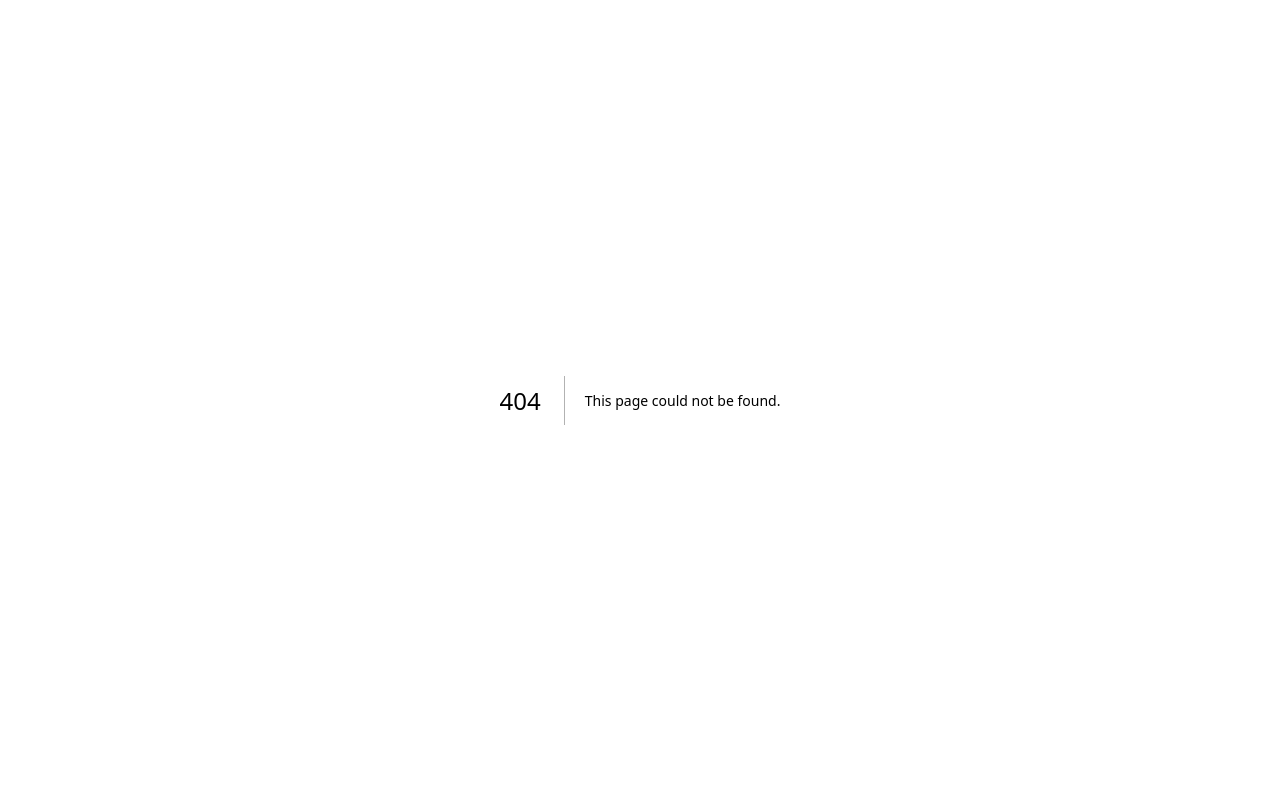
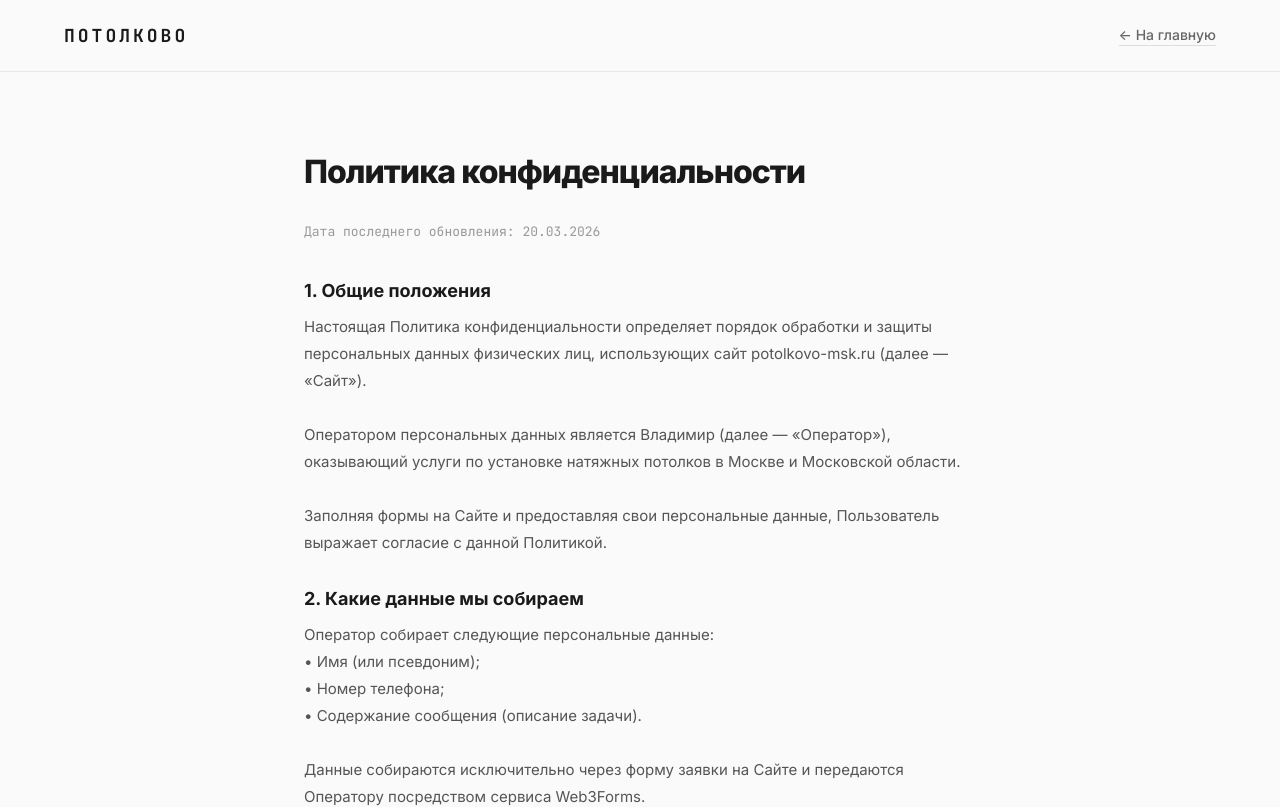
Before and after one commit to svladimirtsk-crypto/nextjs-potolkovo, a Next.js app: page /privacy in a window 1280 px wide. Before the commit this address had no page. Shown: the top 807 px of the page. Built offline with nearby package versions, Linux system fonts and the light colour scheme.

Commit message:
Create page.tsx

```diff
--- /dev/null
+++ b/app/privacy/page.tsx
@@ -0,0 +1,137 @@
+import type { Metadata } from "next";
+import Link from "next/link";
+
+export const metadata: Metadata = {
+  title: "Политика конфиденциальности — ПОТОЛКОВО",
+  description: "Политика конфиденциальности и обработки персональных данных сайта ПОТОЛКОВО.",
+};
+
+export default function PrivacyPage() {
+  return (
+    <div style={{
+      fontFamily: "'Inter', -apple-system, BlinkMacSystemFont, 'Segoe UI', sans-serif",
+      color: "#1a1a1a", background: "#fafafa", minHeight: "100vh",
+    }}>
+      <style>{`
+        @import url('https://fonts.googleapis.com/css2?family=Inter:wght@400;500;600;700;800&family=JetBrains+Mono:wght@400;500;700&display=swap');
+        * { margin: 0; padding: 0; box-sizing: border-box; }
+        html { scroll-behavior: smooth; }
+      `}</style>
+
+      {/* Header */}
+      <header style={{
+        padding: "24px clamp(24px,5vw,80px)", borderBottom: "1px solid #e8e8e8",
+        display: "flex", justifyContent: "space-between", alignItems: "center",
+      }}>
+        <Link href="/" style={{
+          fontFamily: "'JetBrains Mono', monospace", fontSize: 18, fontWeight: 700,
+          letterSpacing: 3, textTransform: "uppercase", color: "#1a1a1a", textDecoration: "none",
+        }}>
+          ПОТОЛКОВО
+        </Link>
+        <Link href="/" style={{
+          fontSize: 14, fontWeight: 500, color: "#666", textDecoration: "none",
+          borderBottom: "1px solid #ddd", paddingBottom: 2,
+        }}>
+          ← На главную
+        </Link>
+      </header>
+
+      {/* Content */}
+      <main style={{ maxWidth: 800, margin: "0 auto", padding: "80px clamp(24px,5vw,80px)" }}>
+        <h1 style={{ fontSize: 32, fontWeight: 800, marginBottom: 32, letterSpacing: -1 }}>
+          Политика конфиденциальности
+        </h1>
+        <p style={{ fontSize: 13, color: "#999", marginBottom: 40, fontFamily: "'JetBrains Mono', monospace" }}>
+          Дата последнего обновления: {new Date().toLocaleDateString("ru-RU")}
+        </p>
+
+        {[
+          {
+            title: "1. Общие положения",
+            text: `Настоящая Политика конфиденциальности определяет порядок обработки и защиты персональных данных физических лиц, использующих сайт potolkovo-msk.ru (далее — «Сайт»).
+
+Оператором персональных данных является Владимир (далее — «Оператор»), оказывающий услуги по установке натяжных потолков в Москве и Московской области.
+
+Заполняя формы на Сайте и предоставляя свои персональные данные, Пользователь выражает согласие с данной Политикой.`,
+          },
+          {
+            title: "2. Какие данные мы собираем",
+            text: `Оператор собирает следующие персональные данные:
+• Имя (или псевдоним);
+• Номер телефона;
+• Содержание сообщения (описание задачи).
+
+Данные собираются исключительно через форму заявки на Сайте и передаются Оператору посредством сервиса Web3Forms.`,
+          },
+          {
+            title: "3. Цели обработки данных",
+            text: `Персональные данные обрабатываются в целях:
+• Связи с Пользователем для обсуждения заказа;
+• Расчёта стоимости и согласования условий работы;
+• Выполнения договорных обязательств.
+
+Данные не используются для рассылок, рекламы или иных целей без согласия Пользователя.`,
+          },
+          {
+            title: "4. Передача данных третьим лицам",
+            text: `Оператор не передаёт персональные данные третьим лицам, за исключением случаев:
+• Прямого согласия Пользователя;
+• Требований законодательства Российской Федерации.
+
+Для передачи данных из формы на Сайте используется сервис Web3Forms (web3forms.com), который выступает техническим посредником и не хранит данные на постоянной основе.`,
+          },
+          {
+            title: "5. Защита данных",
+            text: `Оператор принимает необходимые организационные и технические меры для защиты персональных данных от неправомерного доступа, изменения, раскрытия или уничтожения.
+
+Сайт использует защищённое соединение (HTTPS).`,
+          },
+          {
+            title: "6. Хранение данных",
+            text: `Персональные данные хранятся до момента выполнения целей обработки, но не более 1 (одного) года с момента последнего взаимодействия с Пользователем.
+
+Пользователь вправе в любой момент потребовать удаления своих данных, направив запрос на potolkovo_msk@mail.ru.`,
+          },
+          {
+            title: "7. Права пользователя",
+            text: `Пользователь имеет право:
+• Запрашивать информацию о своих персональных данных;
+• Требовать их исправления или удаления;
+• Отозвать согласие на обработку.
+
+Для реализации прав направьте письмо на potolkovo_msk@mail.ru.`,
+          },
+          {
+            title: "8. Файлы cookie",
+            text: `Сайт может использовать файлы cookie и аналогичные технологии для обеспечения работоспособности и анализа посещаемости. Пользователь может отключить cookie в настройках своего браузера.`,
+          },
+          {
+            title: "9. Изменения политики",
+            text: `Оператор оставляет за собой право вносить изменения в настоящую Политику. Актуальная версия всегда доступна по адресу potolkovo-msk.ru/privacy.`,
+          },
+          {
+            title: "10. Контакты",
+            text: `По вопросам, связанным с обработкой персональных данных:
+• Email: potolkovo_msk@mail.ru
+• Телефон: +7 905 521 99 09
+• Telegram: @potolkovo_msk`,
+          },
+        ].map((section, i) => (
+          <div key={i} style={{ marginBottom: 32 }}>
+            <h2 style={{ fontSize: 18, fontWeight: 700, marginBottom: 12 }}>{section.title}</h2>
+            <p style={{ fontSize: 15, lineHeight: 1.8, color: "#555", whiteSpace: "pre-line" }}>{section.text}</p>
+          </div>
+        ))}
+      </main>
+
+      {/* Footer */}
+      <footer style={{
+        padding: "32px clamp(24px,5vw,80px)", borderTop: "1px solid #e8e8e8",
+        textAlign: "center", fontSize: 13, color: "#999",
+      }}>
+        © {new Date().getFullYear()} ПОТОЛКОВО. Все права защищены.
+      </footer>
+    </div>
+  );
+}
```
